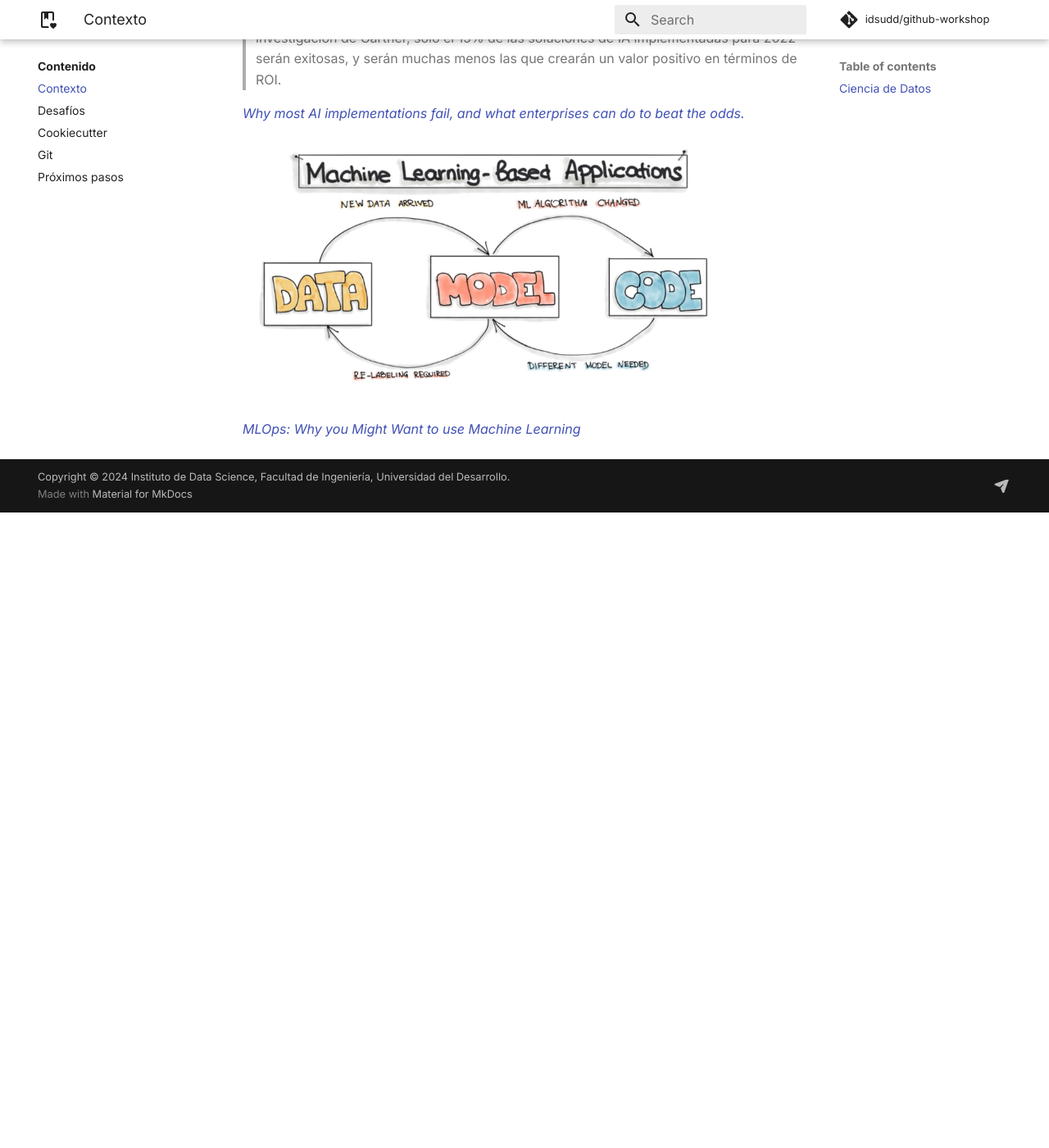
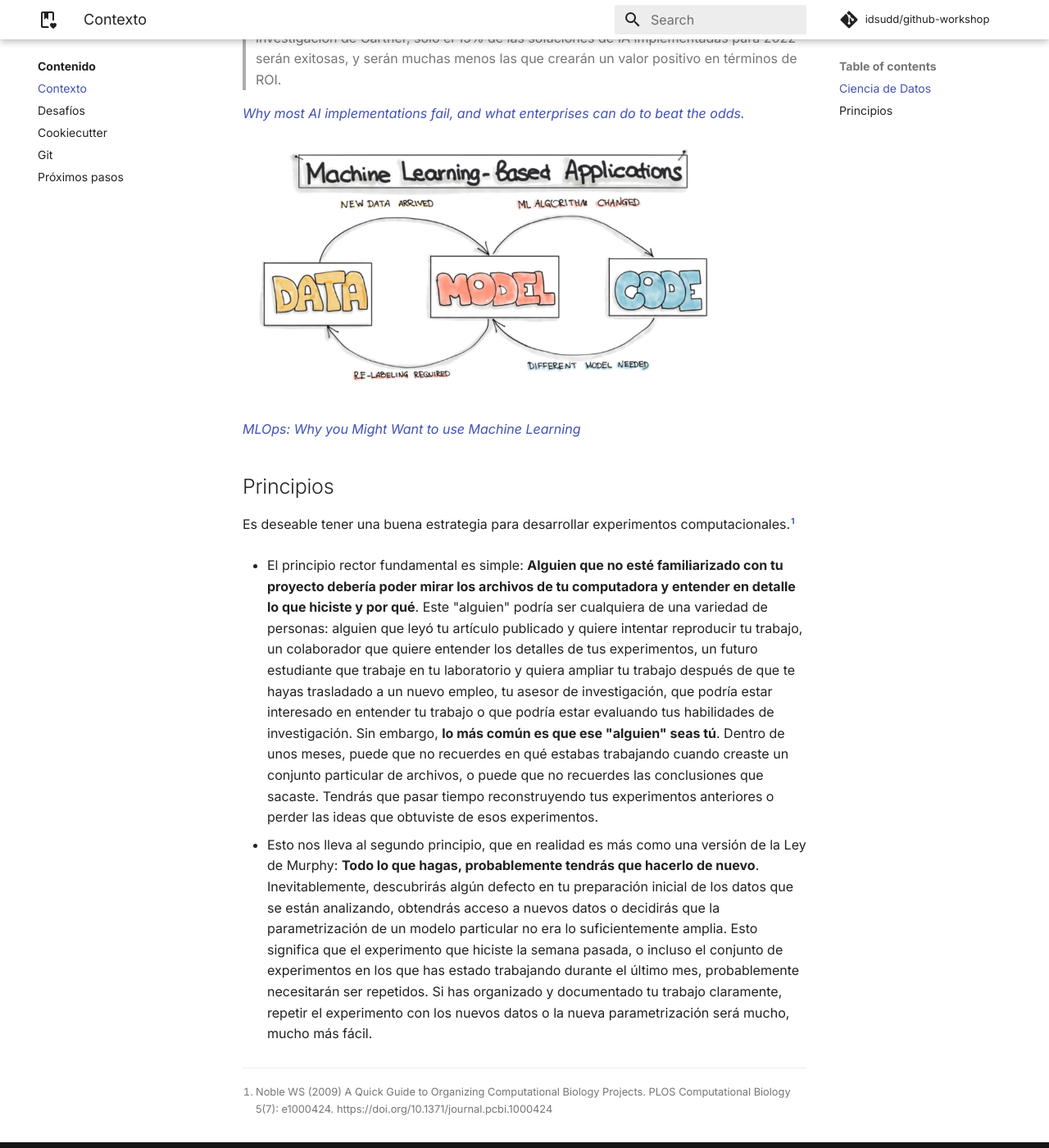
Before and after one commit to idsudd/github-workshop, an MkDocs documentation site: the page built from docs/content/context.md, in a window 1280 px wide and 1400 px high, scrolled down 814 px. Shown: the whole window at 82% size. Built offline with MkDocs 1.6.1 and Material for MkDocs 9.7.7, drawn with Linux system fonts in a browser that asks for light colours; comment, search, counter and statistics services are not loaded; before the commit the page ends 1439 px from its top, so only the background shows below that.

Commit message:
new content

```diff
--- a/docs/content/context.md
+++ b/docs/content/context.md
@@ -17,3 +17,13 @@
 ![mlops](../assets/images/mlops.PNG){ width="600" }
 
 *[MLOps: Why you Might Want to use Machine Learning](https://ml-ops.org/content/motivation)*
+
+## Principios
+
+Es deseable tener una buena estrategia para desarrollar experimentos computacionales.[^1]
+
+[^1]: Noble WS (2009) A Quick Guide to Organizing Computational Biology Projects. PLOS Computational Biology 5(7): e1000424. https://doi.org/10.1371/journal.pcbi.1000424
+
+- El principio rector fundamental es simple: **Alguien que no esté familiarizado con tu proyecto debería poder mirar los archivos de tu computadora y entender en detalle lo que hiciste y por qué**. Este "alguien" podría ser cualquiera de una variedad de personas: alguien que leyó tu artículo publicado y quiere intentar reproducir tu trabajo, un colaborador que quiere entender los detalles de tus experimentos, un futuro estudiante que trabaje en tu laboratorio y quiera ampliar tu trabajo después de que te hayas trasladado a un nuevo empleo, tu asesor de investigación, que podría estar interesado en entender tu trabajo o que podría estar evaluando tus habilidades de investigación. Sin embargo, **lo más común es que ese "alguien" seas tú**. Dentro de unos meses, puede que no recuerdes en qué estabas trabajando cuando creaste un conjunto particular de archivos, o puede que no recuerdes las conclusiones que sacaste. Tendrás que pasar tiempo reconstruyendo tus experimentos anteriores o perder las ideas que obtuviste de esos experimentos.
+
+- Esto nos lleva al segundo principio, que en realidad es más como una versión de la Ley de Murphy: **Todo lo que hagas, probablemente tendrás que hacerlo de nuevo**. Inevitablemente, descubrirás algún defecto en tu preparación inicial de los datos que se están analizando, obtendrás acceso a nuevos datos o decidirás que la parametrización de un modelo particular no era lo suficientemente amplia. Esto significa que el experimento que hiciste la semana pasada, o incluso el conjunto de experimentos en los que has estado trabajando durante el último mes, probablemente necesitarán ser repetidos. Si has organizado y documentado tu trabajo claramente, repetir el experimento con los nuevos datos o la nueva parametrización será mucho, mucho más fácil.
--- a/mkdocs.yml
+++ b/mkdocs.yml
@@ -27,6 +27,7 @@ theme:
     - navigation.sections
     - announce.dismiss
     - content.tabs.link
+    - content.footnote.tooltips
 
 
 # Copyright
@@ -47,6 +48,7 @@ markdown_extensions:
   - admonition
   - pymdownx.details
   - pymdownx.superfences
+  - footnotes
   - pymdownx.tabbed:
       alternate_style: true
   - pymdownx.emoji:
```
Also changed, not shown: docs/content/git.md (+13 -0 lines), docs/material/index.md (+1 -1 lines).
